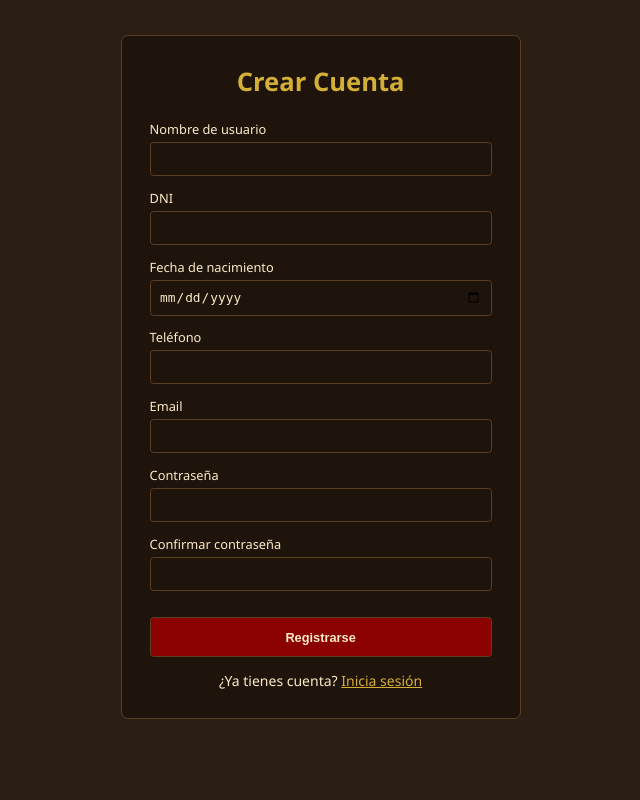
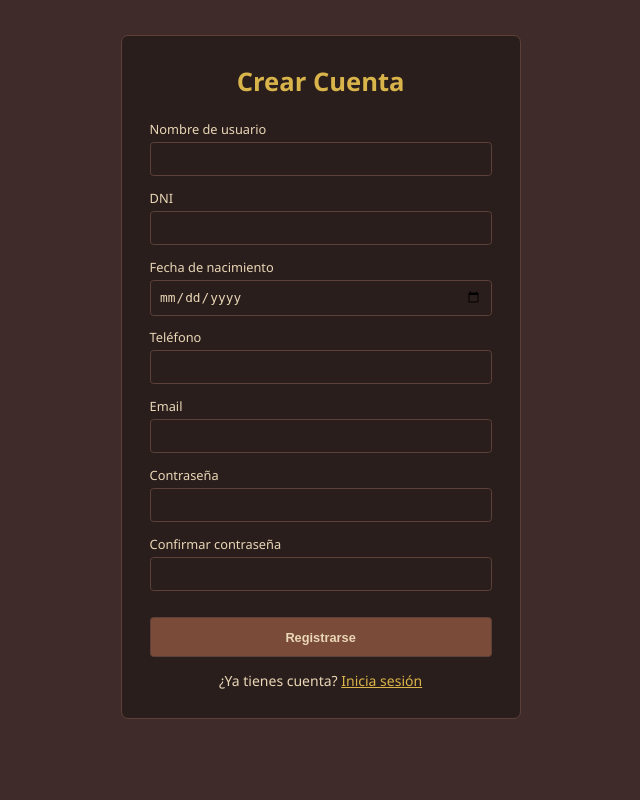
Before and after one commit to deckoner/Academia-de-Heroes, a Django app: page /register/ in a window 1280 px wide. Shown: the whole page, without its empty margins (345-985 px from the left). Run offline with Django 5.2, Linux system fonts and the light colour scheme.

Commit message:
Cambio de colores

```diff
--- a/app/static/css/variables.css
+++ b/app/static/css/variables.css
@@ -1,14 +1,14 @@
 :root {
     /* Colores principales */
-    --bg-color: #2b1f15;
-    --text-color: #fcebc7;
-    --nav-bg: #1f140c;
-    --nav-text: #d4af37;
-    --nav-hover: #4a2c11;
-    --accent: #8b0000;
-    --accent-hover: #b30000;
-    --border-color: #5c3e23;
-    --table-header: #352112;
+    --bg-color: #3E2B2A;
+    --text-color: #EAD7B7;
+    --nav-bg: #2A1E1C;
+    --nav-text: #D9B44A;
+    --nav-hover: #7B4B3A;
+    --accent: #7B4B3A;
+    --accent-hover: #F5A623;
+    --border-color: #5D4037;
+    --table-header: #4A322C;
 
     /* Dimensiones del sidebar */
     --sidebar-width: clamp(14rem, 18vw, 16rem);
@@ -19,13 +19,13 @@
     --combat-health-bg: #4c110a;
     --combat-mana: #3498db;
     --combat-mana-bg: #1a1a2e;
-    --combat-armor: #d4af37;
+    --combat-armor: #D9B44A;
     --combat-armor-bg: #2d240e;
     --combat-precision: #c070e0;
     --combat-precision-bg: #1e1529;
-    --combat-log-bg: #1a1410;
-    --combat-log-border: #5c3e23;
-    --combat-vs: #e74c3c;
+    --combat-log-bg: #2A1E1C;
+    --combat-log-border: #5D4037;
+    --combat-vs: #F5A623;
 
     /* Colores de autenticación */
     --auth-bg-error: #ffebee;
```
